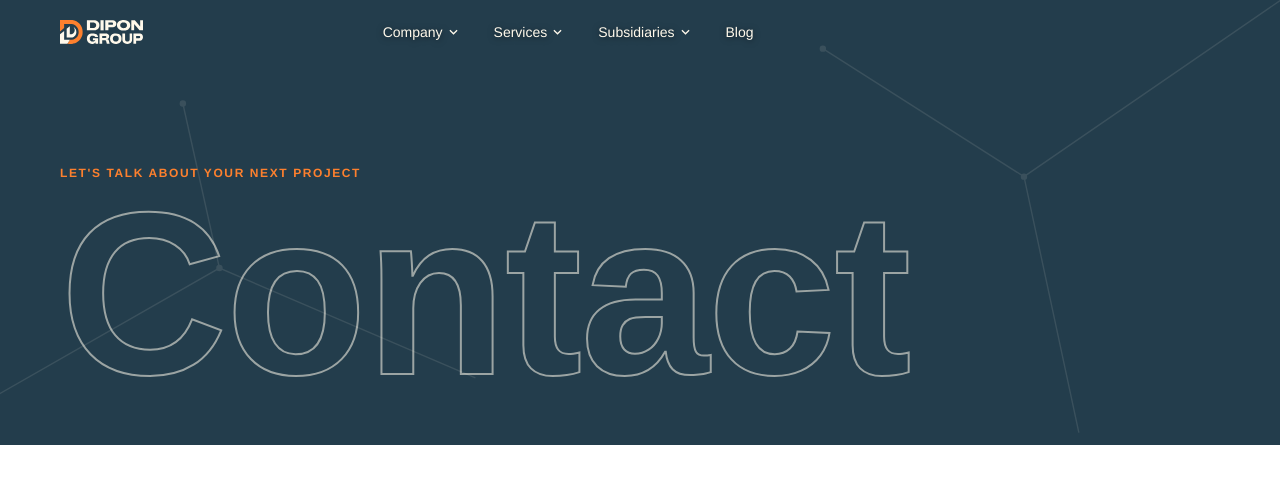
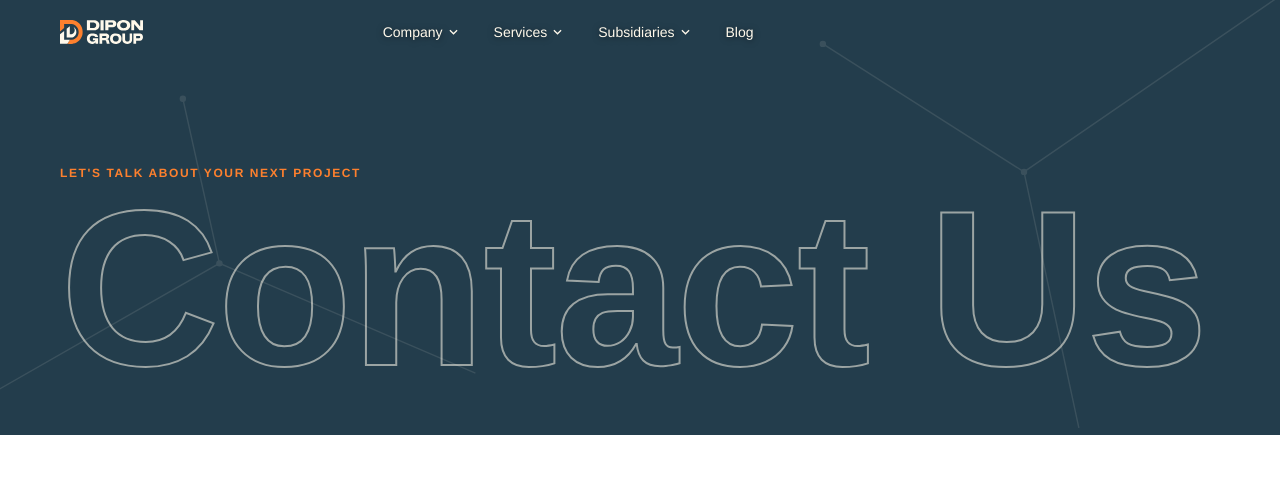
Before and after one commit to kennygray-dev/Dipon-website, a Next.js app in the folder web/: page /contact in a window 1280 px wide. Shown: the top 495 px of the page. Built offline with nearby package versions, Linux system fonts and the light colour scheme; a web font is replaced by a local one.

Commit message:
Wordmark hero on Services and Subsidiaries; "Contact Us"
Add an optional image to WordmarkHero (kept on the right, diagonal
cut) so listing pages can retain a photo. Convert the Services page
(no image) and the Subsidiaries page (image on the right). Change the
contact wordmark to "Contact Us".

```diff
--- a/web/src/app/contact/page.tsx
+++ b/web/src/app/contact/page.tsx
@@ -16,7 +16,7 @@ export default function ContactPage() {
     <div className={root}>
       <Header />
       <main id="top">
-        <WordmarkHero word="Contact" subtitle="Let's talk about your next project" />
+        <WordmarkHero word="Contact Us" subtitle="Let's talk about your next project" />
         <ContactForm />
       </main>
       <Footer />
--- a/web/src/app/services/page.tsx
+++ b/web/src/app/services/page.tsx
@@ -2,9 +2,9 @@ import type { Metadata } from "next";
 import CtaBand from "@/components/CtaBand";
 import Footer from "@/components/Footer";
 import Header from "@/components/Header";
-import PageHero from "@/components/PageHero";
 import PhotoTile from "@/components/PhotoTile";
 import Reveal from "@/components/Reveal";
+import WordmarkHero from "@/components/WordmarkHero";
 import { SERVICES } from "@/lib/services";
 import { root, section, wrap } from "@/lib/styles";
 
@@ -19,13 +19,7 @@ export default function ServicesPage() {
     <div className={root}>
       <Header />
       <main id="top">
-        <PageHero
-          eyebrow="Services"
-          title="Tell us what you need built, powered, supplied, or developed."
-          intro="Six capabilities across construction, energy, property, and supply — sometimes delivered by one company, sometimes by several working on the same site."
-          image="https://images.pexels.com/photos/8487763/pexels-photo-8487763.jpeg?auto=compress&cs=tinysrgb&w=1200"
-          imageAlt="DIPON Group construction worker on site"
-        />
+        <WordmarkHero word="Services" subtitle="Six capabilities, one accountable group" />
 
         <section className={section}>
           <div className={wrap}>
--- a/web/src/app/subsidiaries/page.tsx
+++ b/web/src/app/subsidiaries/page.tsx
@@ -2,7 +2,7 @@ import type { Metadata } from "next";
 import CtaBand from "@/components/CtaBand";
 import Footer from "@/components/Footer";
 import Header from "@/components/Header";
-import PageHero from "@/components/PageHero";
+import WordmarkHero from "@/components/WordmarkHero";
 import PhotoTile from "@/components/PhotoTile";
 import Reveal from "@/components/Reveal";
 import { SUBSIDIARIES } from "@/lib/subsidiaries";
@@ -19,10 +19,9 @@ export default function SubsidiariesPage() {
     <div className={root}>
       <Header />
       <main id="top">
-        <PageHero
-          eyebrow="Subsidiaries"
-          title="Three companies. One accountable group."
-          intro="Each subsidiary is built for depth in its field — construction, commercial operations, and infrastructure — while the Group keeps them accountable to a single standard."
+        <WordmarkHero
+          word="Subsidiaries"
+          subtitle="Three companies, one accountable group"
           image="https://images.pexels.com/photos/13116381/pexels-photo-13116381.jpeg?auto=compress&cs=tinysrgb&w=1200"
           imageAlt="DIPON Group partnership"
         />
--- a/web/src/components/WordmarkHero.tsx
+++ b/web/src/components/WordmarkHero.tsx
@@ -4,12 +4,25 @@ import { wrap } from "@/lib/styles";
 // wipes open from left to right on load and stays open — a lighter alternative
 // to the image-on-the-right PageHero for listing pages. The wipe is a pure CSS
 // animation (see globals.css) so it never depends on JS timing to become visible.
-export default function WordmarkHero({ word, subtitle }: { word: string; subtitle?: string }) {
-  // Cap the display size so long words ("Subsidiaries") still fit the container.
-  const maxPx = Math.min(232, Math.round(1240 / (word.length * 0.56)));
+// Pass `image` to keep a photo on the right (the word then sizes to the left column).
+export default function WordmarkHero({
+  word,
+  subtitle,
+  image,
+  imageAlt,
+}: {
+  word: string;
+  subtitle?: string;
+  image?: string;
+  imageAlt?: string;
+}) {
+  // Cap the display size so the word fits its column (narrower when an image sits beside it).
+  const avail = image ? 600 : 1240;
+  const cap = image ? 148 : 232;
+  const maxPx = Math.min(cap, Math.round(avail / (word.length * 0.56)));
 
   return (
-    <section className="relative overflow-hidden bg-dipon-blue">
+    <section className={`relative overflow-hidden bg-dipon-blue ${image ? "lg:min-h-[420px]" : ""}`}>
       {/* Faint brand mesh */}
       <div aria-hidden="true" className="pointer-events-none absolute inset-0 opacity-[0.1]">
         <svg width="100%" height="100%" viewBox="0 0 1400 500" preserveAspectRatio="xMidYMid slice" fill="none">
@@ -24,8 +37,20 @@ export default function WordmarkHero({ word, subtitle }: { word: string; subtitl
         </svg>
       </div>
 
-      <div className="relative px-gutter pt-[clamp(116px,14vw,164px)] pb-[clamp(24px,4vw,52px)]">
+      {/* Image on the right (desktop), diagonal cut on its left edge */}
+      {image && (
+        <div className="pointer-events-none absolute top-0 right-0 bottom-0 hidden w-[44%] lg:block [clip-path:polygon(90px_0,100%_0,100%_100%,0_100%)]">
+          <img src={image} alt={imageAlt ?? ""} className="absolute inset-0 h-full w-full object-cover" />
+          <div
+            aria-hidden="true"
+            className="pointer-events-none absolute inset-0 bg-gradient-to-t from-dipon-blue/45 via-transparent to-transparent"
+          />
+        </div>
+      )}
+
+      <div className="relative flex h-full flex-col justify-center px-gutter pt-[clamp(116px,14vw,164px)] pb-[clamp(24px,4vw,52px)]">
         <div className={wrap}>
+          <div className={image ? "lg:max-w-[600px]" : ""}>
             {subtitle && (
               <p className="wordmark-sub mb-3 font-label text-[12px] font-semibold tracking-[1.6px] text-dipon-accent uppercase">
                 {subtitle}
@@ -39,6 +64,18 @@ export default function WordmarkHero({ word, subtitle }: { word: string; subtitl
             </h1>
           </div>
         </div>
+      </div>
+
+      {/* Compact image banner — mobile only, edge-to-edge with a diagonal top */}
+      {image && (
+        <div className="relative aspect-[16/9] w-full overflow-hidden lg:hidden [clip-path:polygon(0_28px,100%_0,100%_100%,0_100%)]">
+          <img src={image} alt={imageAlt ?? ""} className="absolute inset-0 h-full w-full object-cover" />
+          <div
+            aria-hidden="true"
+            className="pointer-events-none absolute inset-0 bg-gradient-to-t from-dipon-blue/75 via-dipon-blue/10 to-transparent"
+          />
+        </div>
+      )}
     </section>
   );
 }
```
Lines whose indentation alone changed are shown as unchanged.
